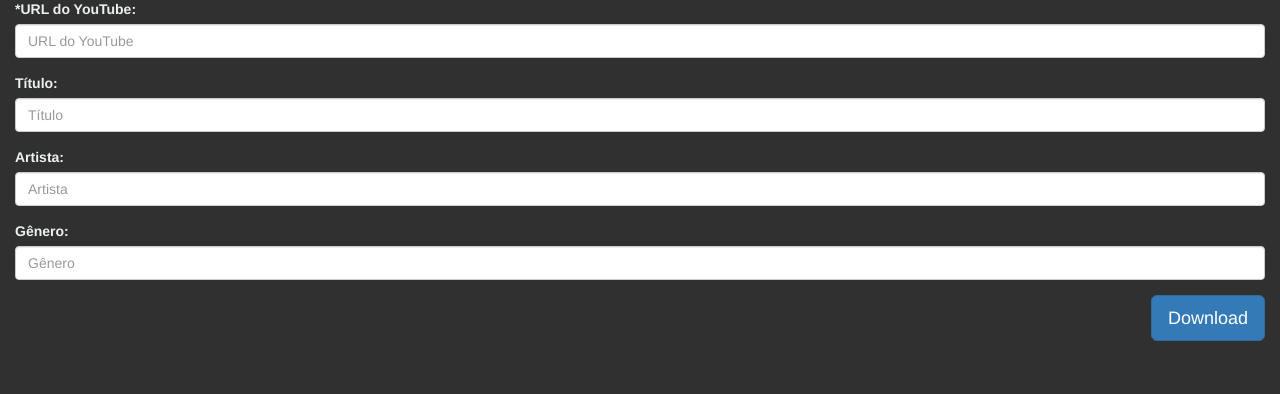
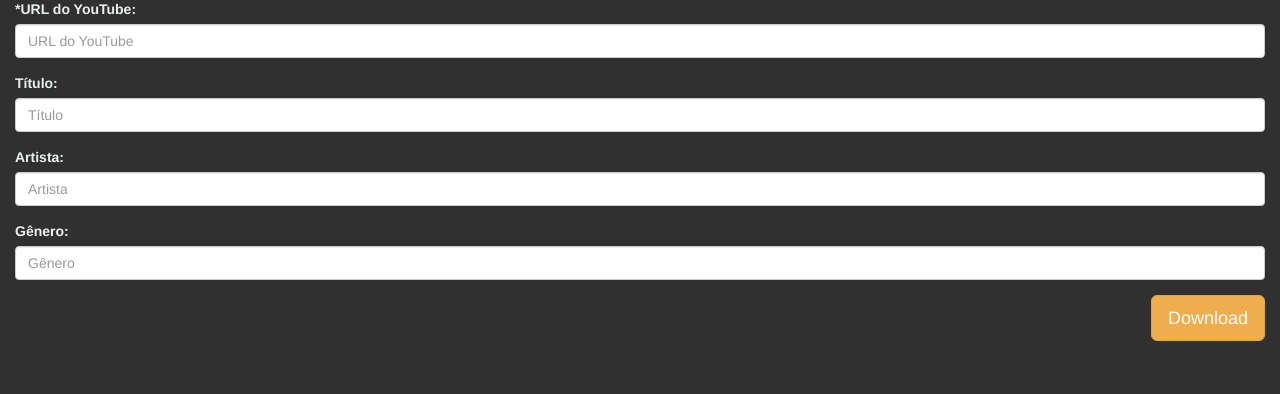
Before and after one commit to lucasrcezimbra/gansomusic-flask, a Flask app: page / in a window 1280 px wide. Shown: the part 131-525 px from the top of the page. Run offline with Flask 2, Linux system fonts and the light colour scheme; some libraries are stand-ins or nearby versions.

Commit message:
#2: Change btn color

```diff
--- a/rangelmusic/templates/index.html
+++ b/rangelmusic/templates/index.html
@@ -52,7 +52,7 @@
           </div>
           -->
 
-          <input type="submit" value='Download' class="btn btn-lg btn-primary pull-right">
+          <input type="submit" value='Download' class="btn btn-lg btn-warning pull-right">
         </form>
       </div>
     </div>
```
